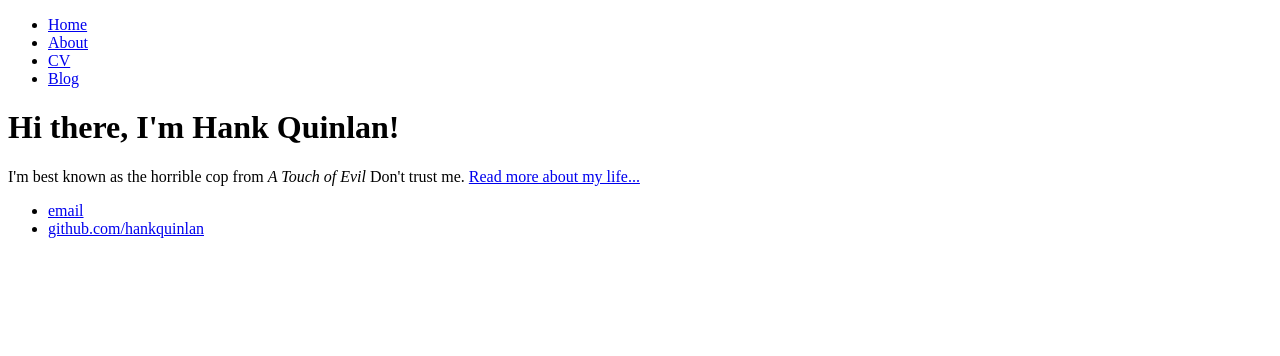
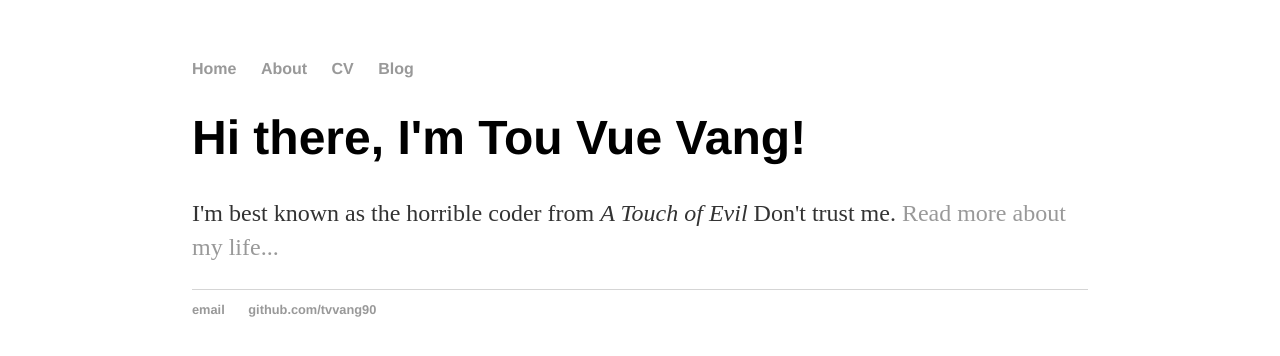
Before and after one commit to touvuevang90/tvvang90.github.io, a plain HTML site: page index.html in a window 1280 px wide. Drawn offline with Linux system fonts and the light colour scheme; files that its build step writes are made by us from their sources.

Commit message:
Update index.html
Update HTML and CSS

```diff
--- a/index.html
+++ b/index.html
@@ -1,7 +1,9 @@
 <!DOCTYPE html>
 <html>
 	<head>
-		<title>Hank Quinlan, Horrible Cop</title>
+		<title>Tou Vue Vang, Horrible Coder</title>
+		<!-- link to main stylesheet -->
+		<link rel="stylesheet" type="text/css" href="/css/main.css">
 	</head>
 	<body>
 		<nav>
@@ -14,14 +16,14 @@
 		</nav>
 		<div class="container">
     		<div class="blurb">
-        		<h1>Hi there, I'm Hank Quinlan!</h1>
-				<p>I'm best known as the horrible cop from <em>A Touch of Evil</em> Don't trust me. <a href="/about">Read more about my life...</a></p>
+        		<h1>Hi there, I'm Tou Vue Vang!</h1>
+				<p>I'm best known as the horrible coder from <em>A Touch of Evil</em> Don't trust me. <a href="/about">Read more about my life...</a></p>
     		</div><!-- /.blurb -->
 		</div><!-- /.container -->
 		<footer>
     		<ul>
-        		<li><a href="mailto:hankquinlanhub@gmail.com">email</a></li>
-        		<li><a href="https://github.com/hankquinlan">github.com/hankquinlan</a></li>
+        		<li><a href="mailto:tvvang90@gmail.com">email</a></li>
+        		<li><a href="https://github.com/tvvang90">github.com/tvvang90</a></li>
 			</ul>
 		</footer>
 	</body>
```
